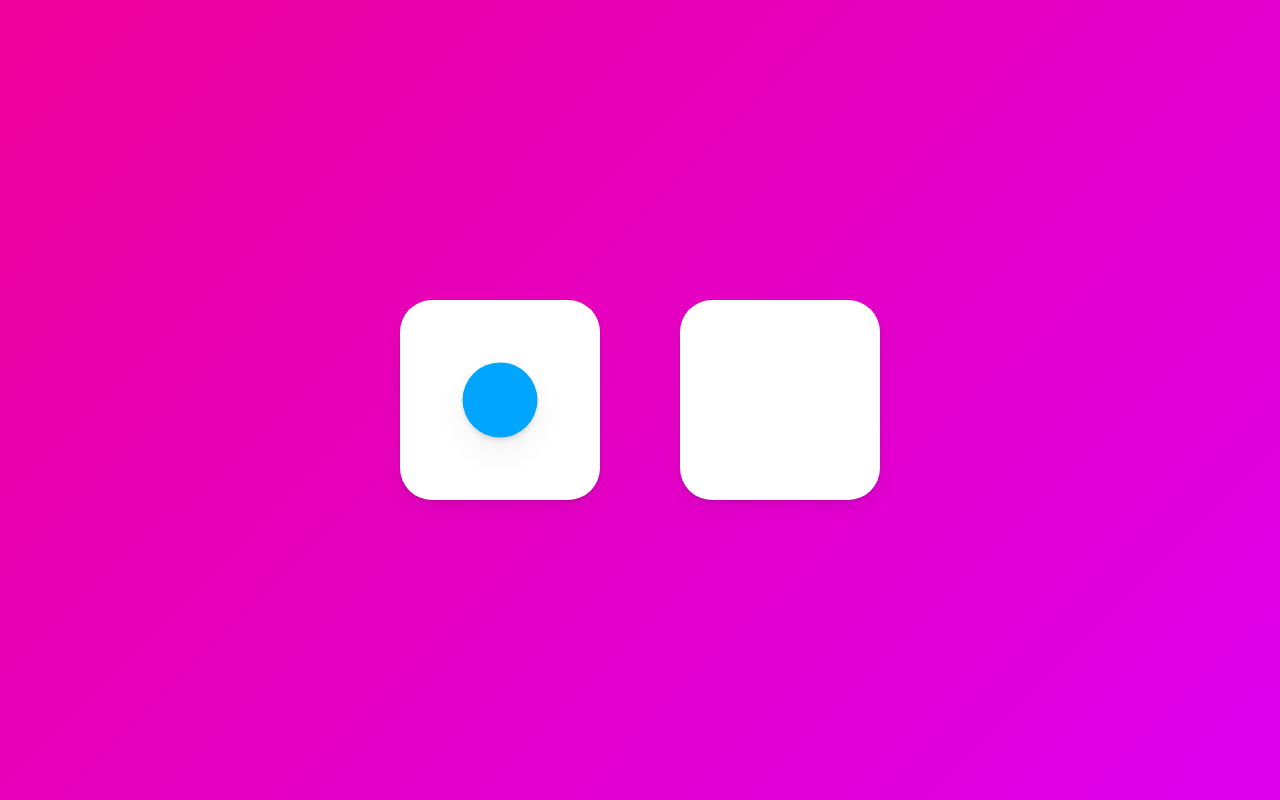
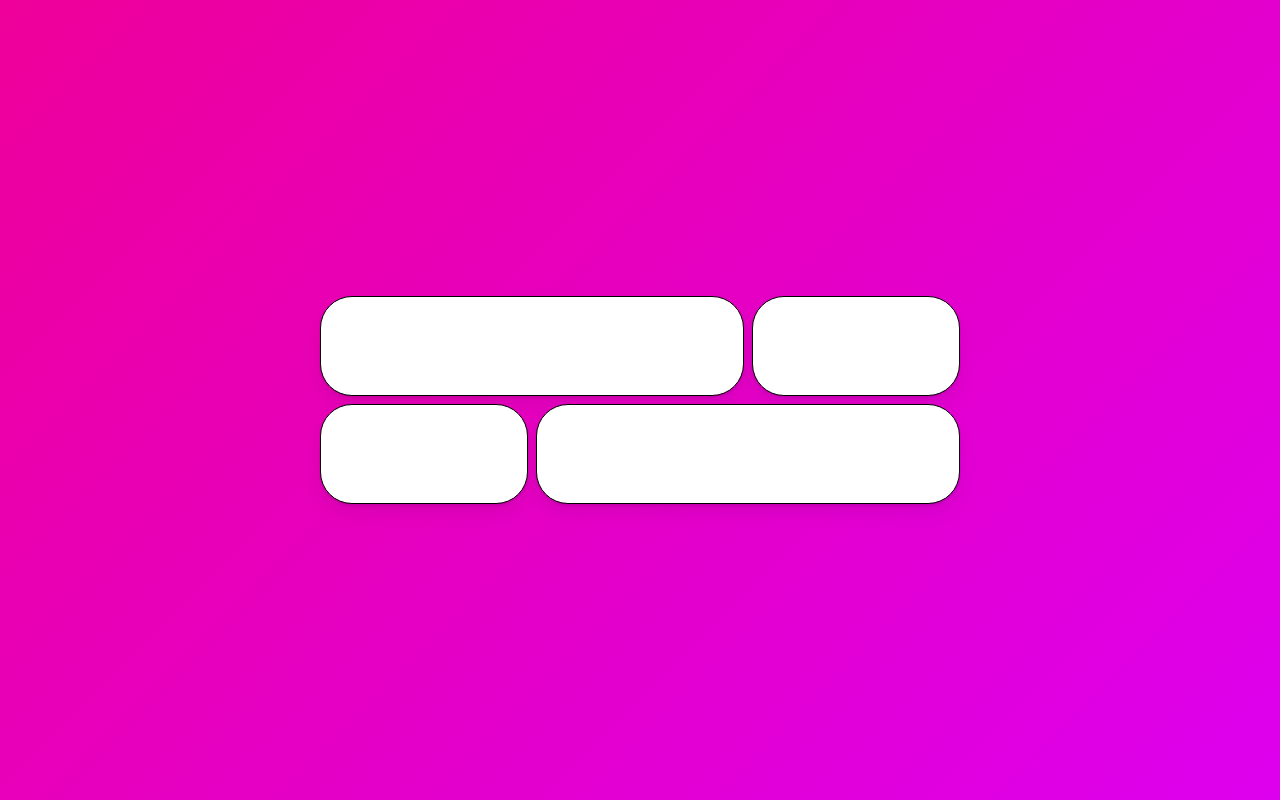
Before and after one commit to Sungmin-Kim-Dev/react-animations-mac, a React (Vite) app: page / in a window 1280 px wide. Built offline with nearby package versions, Linux system fonts and the light colour scheme.

Commit message:
linked box animation 1

```diff
--- a/src/App.tsx
+++ b/src/App.tsx
@@ -7,38 +7,66 @@ const Wrapper = styled(motion.div)`
   height: 100vh;
   display: flex;
   /* flex-wrap: wrap; */
-  gap: 5rem;
-  justify-content: center;
+  /* gap: 5rem; */
+  justify-content: space-around;
   align-items: center;
+`;
+const Grid = styled.div`
+  display: grid;
+  grid-template-columns: repeat(3, 1fr);
+  width: 50vw;
+  gap: 0.5rem;
+  div:first-child,
+  div:last-child {
+    grid-column: span 2;
+  }
 `;
 
 const Box = styled(motion.div)`
-  width: 200px;
-  height: 200px;
+  /* width: 100px; */
+  height: 100px;
   background-color: rgba(255, 255, 255, 1);
   display: flex;
   border-radius: 2rem;
+  border: 1px solid black;
   font-size: 3rem;
   justify-content: center;
   align-items: center;
   box-shadow: 0 2px 3px rgba(0, 0, 0, 0.1), 0 10px 20px rgba(0, 0, 0, 0.06);
 `;
 
-const Circle = styled(motion.div)`
-  background-color: #00a5ff;
-  width: 50px;
-  height: 50px;
-  /* border-radius: 50%; */
-  box-shadow: 0 2px 3px rgba(0, 0, 0, 0.1), 0 10px 20px rgba(0, 0, 0, 0.06);
+const Overlay = styled(motion.div)`
+  width: 100%;
+  height: 100%;
+  position: absolute;
+  display: flex;
+  justify-content: center;
+  align-items: center;
 `;
 
 const App = () => {
   const [clicked, setClicked] = useState(false);
   const toggleClicked = () => setClicked((prev) => !prev);
+  console.log(clicked);
+
   return (
     <Wrapper onClick={toggleClicked}>
-      <Box>{!clicked && <Circle layoutId="circle" style={{borderRadius: "50%", scale: 1.5}} />}</Box>
-      <Box>{clicked && <Circle layoutId="circle" style={{borderRadius: 0}} />}</Box>
+      <Grid>
+        <Box></Box>
+        <Box></Box>
+        <Box layoutId="hello"></Box>
+        <Box></Box>
+      </Grid>
+      <AnimatePresence>
+        {clicked && (
+          <Overlay
+            initial={{backgroundColor: "rgba(0, 0, 0, 0)"}}
+            animate={{backgroundColor: "rgba(0, 0, 0, 0.5)"}}
+            exit={{backgroundColor: "rgba(0, 0, 0, 0)"}}>
+            <Box layoutId="hello" style={{width: "200px", height: "100px"}}></Box>
+          </Overlay>
+        )}
+      </AnimatePresence>
     </Wrapper>
   );
 };
```
